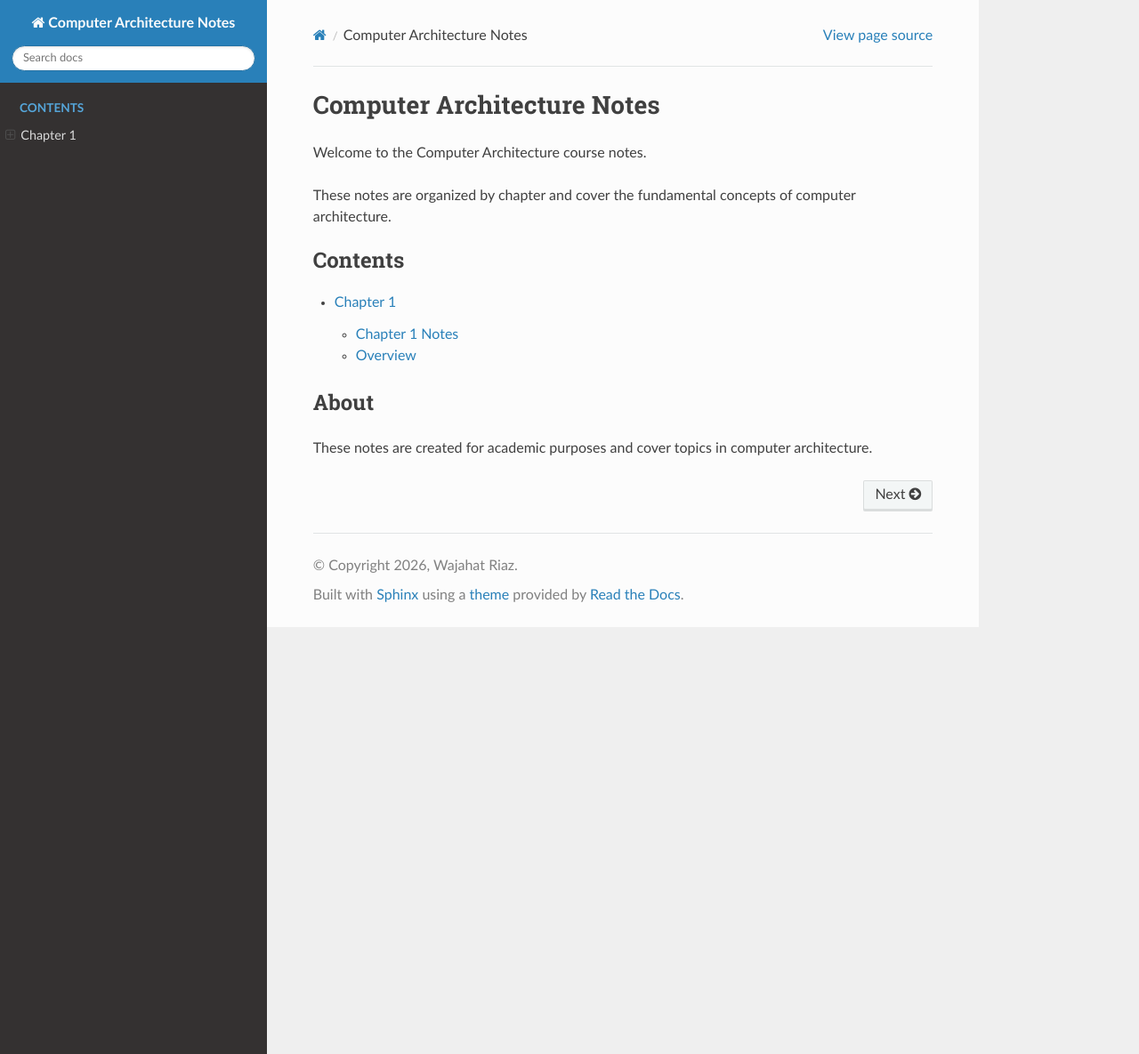
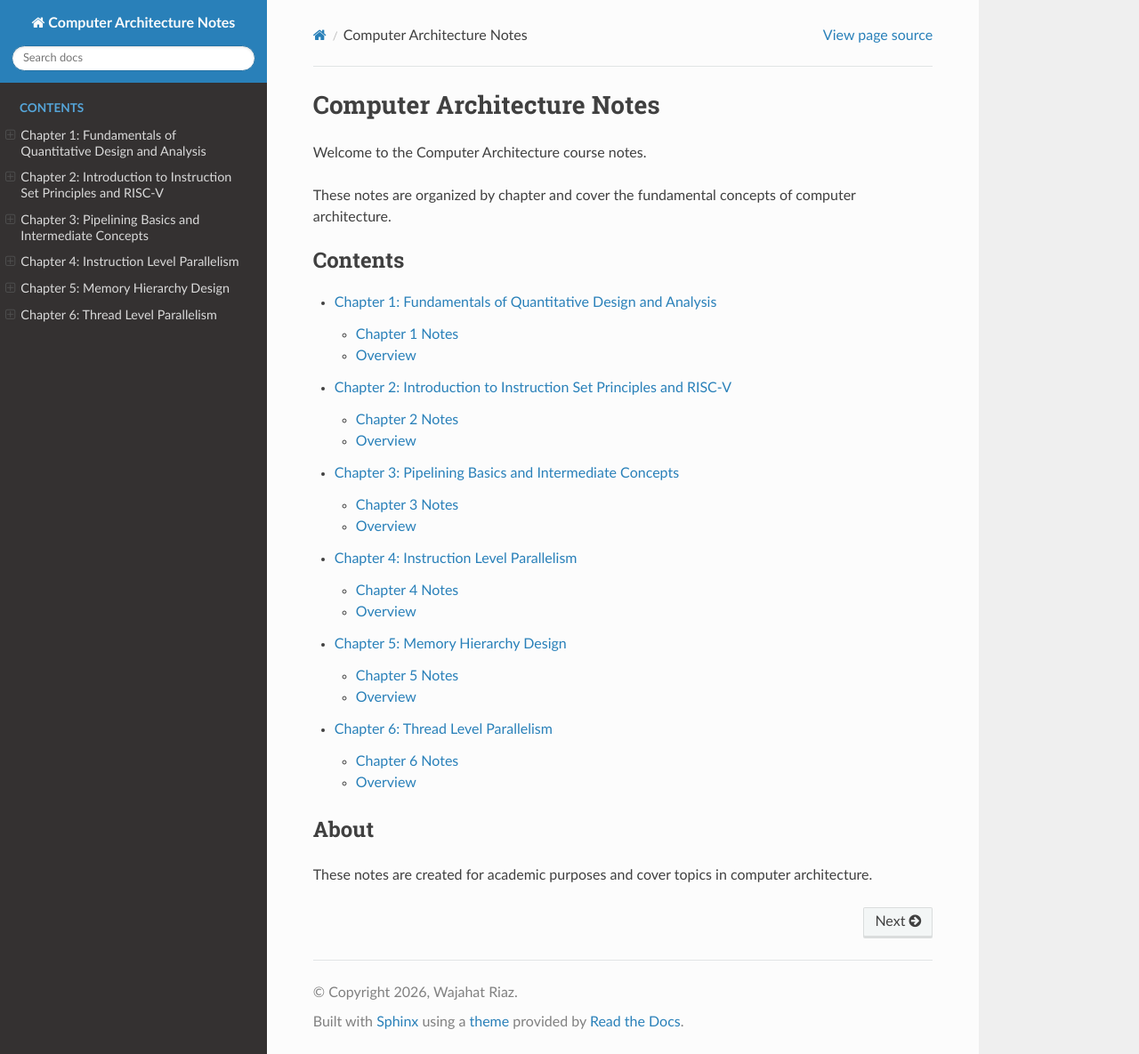
Before and after one commit to WajahatRiaz/Computer-Architecture-Course-Notes, a Sphinx documentation site: the page built from docs/source/index.md, in a window 1280 px wide and 1185 px high. Shown: the whole window at 89% size. Built offline with Sphinx 7.4.7 and the Read the Docs theme 3.1.0, drawn with Linux system fonts in a browser that asks for light colours.

Commit message:
Add all six chapters to documentation
- Chapter 1: Fundamentals of Quantitative Design and Analysis
- Chapter 2: Introduction to Instruction Set Principles and RISC-V
- Chapter 3: Pipelining Basics and Intermediate Concepts
- Chapter 4: Instruction Level Parallelism
- Chapter 5: Memory Hierarchy Design
- Chapter 6: Thread Level Parallelism

Co-Authored-By: Warp <agent@warp.dev>

````diff
--- a/docs/source/chapter1/index.md
+++ b/docs/source/chapter1/index.md
@@ -1,6 +1,6 @@
-# Chapter 1
+# Chapter 1: Fundamentals of Quantitative Design and Analysis
 
-This chapter covers the introduction to Computer Architecture.
+This chapter covers the fundamentals of quantitative design and analysis in computer architecture.
 
 ```{toctree}
 ---
@@ -11,4 +11,4 @@ notes
 
 ## Overview
 
-Chapter 1 introduces the fundamental concepts of computer architecture.
+Chapter 1 introduces the fundamental concepts of quantitative design and analysis, including performance metrics, cost-performance trade-offs, and the principles of computer design.
--- /dev/null
+++ b/docs/source/chapter2/index.md
@@ -0,0 +1,14 @@
+# Chapter 2: Introduction to Instruction Set Principles and RISC-V
+
+This chapter introduces instruction set architecture principles and the RISC-V instruction set.
+
+```{toctree}
+---
+maxdepth: 2
+---
+notes
+```
+
+## Overview
+
+Chapter 2 covers instruction set architecture (ISA) design principles, classification of instruction sets, and an introduction to the RISC-V architecture.
--- /dev/null
+++ b/docs/source/chapter2/notes.md
@@ -0,0 +1,5 @@
+# Chapter 2 Notes
+
+Content coming soon...
+
+<!-- Add your chapter 2 notes here -->
--- /dev/null
+++ b/docs/source/chapter3/index.md
@@ -0,0 +1,14 @@
+# Chapter 3: Pipelining Basics and Intermediate Concepts
+
+This chapter covers the fundamentals and intermediate concepts of pipelining in computer architecture.
+
+```{toctree}
+---
+maxdepth: 2
+---
+notes
+```
+
+## Overview
+
+Chapter 3 introduces pipelining concepts, including pipeline stages, hazards, forwarding, branch prediction, and pipeline performance optimization techniques.
--- /dev/null
+++ b/docs/source/chapter3/notes.md
@@ -0,0 +1,5 @@
+# Chapter 3 Notes
+
+Content coming soon...
+
+<!-- Add your chapter 3 notes here -->
--- /dev/null
+++ b/docs/source/chapter4/index.md
@@ -0,0 +1,14 @@
+# Chapter 4: Instruction Level Parallelism
+
+This chapter explores instruction-level parallelism (ILP) and techniques to exploit it.
+
+```{toctree}
+---
+maxdepth: 2
+---
+notes
+```
+
+## Overview
+
+Chapter 4 covers techniques for exploiting instruction-level parallelism, including superscalar processors, out-of-order execution, speculation, and compiler optimizations.
--- /dev/null
+++ b/docs/source/chapter4/notes.md
@@ -0,0 +1,5 @@
+# Chapter 4 Notes
+
+Content coming soon...
+
+<!-- Add your chapter 4 notes here -->
--- /dev/null
+++ b/docs/source/chapter5/index.md
@@ -0,0 +1,14 @@
+# Chapter 5: Memory Hierarchy Design
+
+This chapter covers the design and optimization of memory hierarchies.
+
+```{toctree}
+---
+maxdepth: 2
+---
+notes
+```
+
+## Overview
+
+Chapter 5 explores memory hierarchy design, including cache organization, cache coherence, virtual memory, and advanced memory optimization techniques.
--- /dev/null
+++ b/docs/source/chapter5/notes.md
@@ -0,0 +1,5 @@
+# Chapter 5 Notes
+
+Content coming soon...
+
+<!-- Add your chapter 5 notes here -->
--- /dev/null
+++ b/docs/source/chapter6/index.md
@@ -0,0 +1,14 @@
+# Chapter 6: Thread Level Parallelism
+
+This chapter explores thread-level parallelism and multiprocessor architectures.
+
+```{toctree}
+---
+maxdepth: 2
+---
+notes
+```
+
+## Overview
+
+Chapter 6 covers thread-level parallelism, multicore processors, multiprocessor architectures, synchronization, consistency models, and parallel programming concepts.
--- /dev/null
+++ b/docs/source/chapter6/notes.md
@@ -0,0 +1,5 @@
+# Chapter 6 Notes
+
+Content coming soon...
+
+<!-- Add your chapter 6 notes here -->
````
Also changed, not shown: docs/source/index.md (+5 -0 lines).
